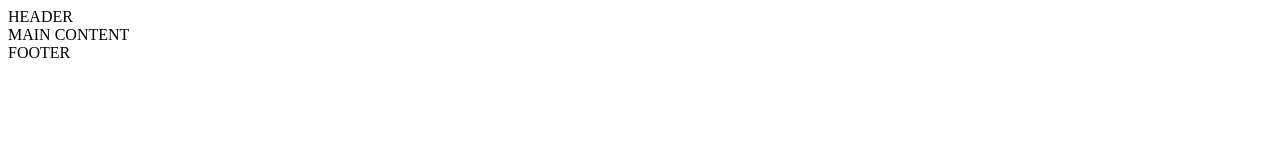
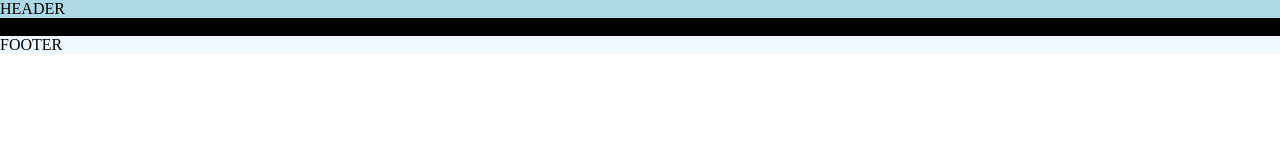
Before and after one commit to Jaibe-444/jd-plumbers, a plain HTML site: page index.html in a window 1280 px wide. Drawn offline with Linux system fonts and the light colour scheme.

Commit message:
Add stylesheet and starting elements

```diff
--- a/index.html
+++ b/index.html
@@ -10,6 +10,7 @@
   <link rel="apple-touch-icon" sizes="180x180" href="jd-plumbers\assets\favicon_io(1)\favicon-32x32.png">
   <link rel="icon" type="image/png" sizes="32x32" href="jd-plumbers\assets\favicon_io(1)\favicon-32x32.png">
   <link rel="icon" type="image/png" sizes="16x16" href="jd-plumbers\assets\favicon_io(1)\favicon-16x16.png">
+  <link rel="stylesheet" href="jd-plumbers/assets/css/style.css">
 </head>
 <body>
     <!-- header-->
--- /dev/null
+++ b/jd-plumbers/assets/css/style.css
@@ -0,0 +1,20 @@
+* {
+    padding: 0;
+    margin: 0;
+    box-sizing: border-box;
+}
+
+/* Header */
+header {
+    background-color: lightblue;
+}
+
+/* Main Content */
+main {
+    background-color: black;
+}
+
+/* Footer */
+footer {
+    background-color: aliceblue;
+}
```
